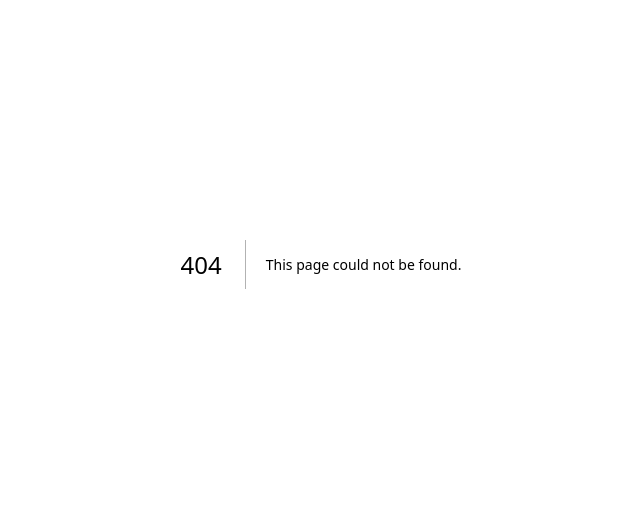
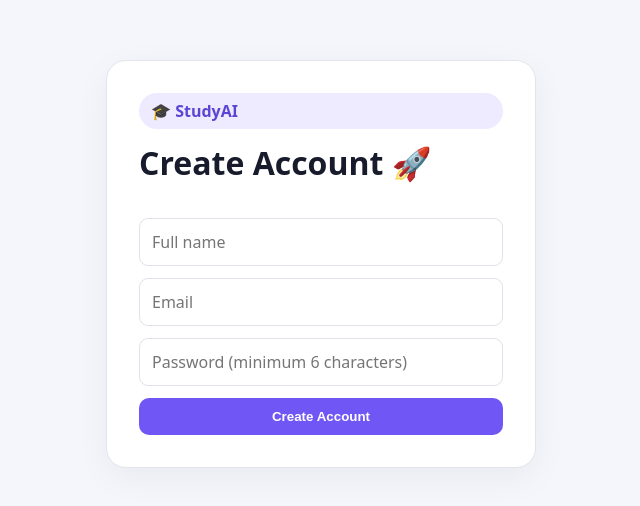
Before and after one commit to upscpointyt-maker/StudyAi, a Next.js app: page /signup in a window 1280 px wide. Before the commit this address had no page. Shown: the part 136-642 px from the top of the page, without its empty margins (319-959 px from the left). Built offline with nearby package versions, Linux system fonts and the light colour scheme.

Commit message:
Create page.tsx

```diff
--- /dev/null
+++ b/app/signup/page.tsx
@@ -0,0 +1,80 @@
+"use client";
+
+import { useState } from "react";
+import { supabase } from "../../lib/supabase/client";
+import { useRouter } from "next/navigation";
+
+export default function Signup() {
+  const [name, setName] = useState("");
+  const [email, setEmail] = useState("");
+  const [password, setPassword] = useState("");
+  const [message, setMessage] = useState("");
+
+  const router = useRouter();
+
+  async function handleSignup(e: React.FormEvent) {
+    e.preventDefault();
+    setMessage("");
+
+    const { error } = await supabase.auth.signUp({
+      email,
+      password,
+      options: {
+        data: {
+          full_name: name,
+        },
+      },
+    });
+
+    if (error) {
+      setMessage(error.message);
+      return;
+    }
+
+    setMessage("Account created successfully! 🎉");
+
+    setTimeout(() => {
+      router.push("/dashboard");
+    }, 700);
+  }
+
+  return (
+    <main className="page">
+      <form className="card form" onSubmit={handleSignup}>
+        <span className="badge">🎓 StudyAI</span>
+
+        <h1>Create Account 🚀</h1>
+
+        <input
+          type="text"
+          placeholder="Full name"
+          value={name}
+          onChange={(e) => setName(e.target.value)}
+        />
+
+        <input
+          type="email"
+          placeholder="Email"
+          value={email}
+          onChange={(e) => setEmail(e.target.value)}
+          required
+        />
+
+        <input
+          type="password"
+          placeholder="Password (minimum 6 characters)"
+          value={password}
+          onChange={(e) => setPassword(e.target.value)}
+          minLength={6}
+          required
+        />
+
+        <button className="btn" type="submit">
+          Create Account
+        </button>
+
+        {message && <p>{message}</p>}
+      </form>
+    </main>
+  );
+}
```
